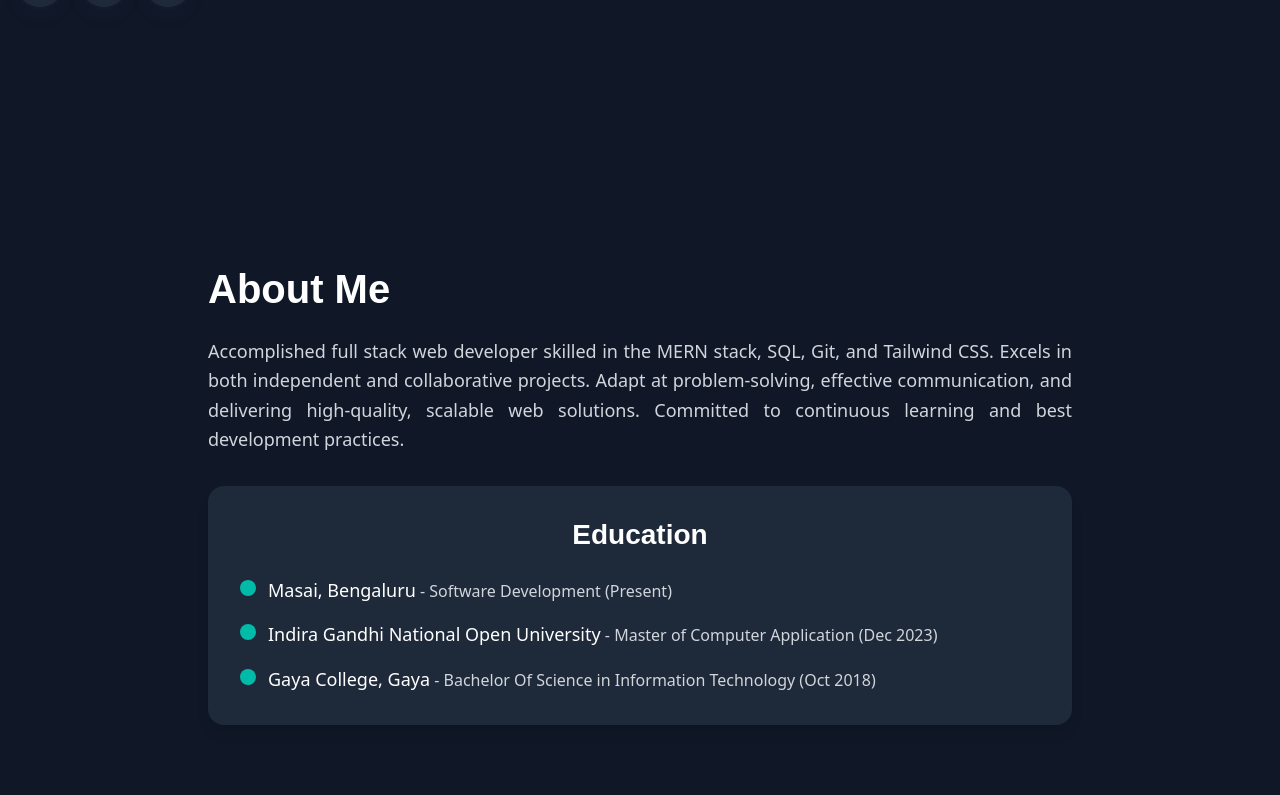
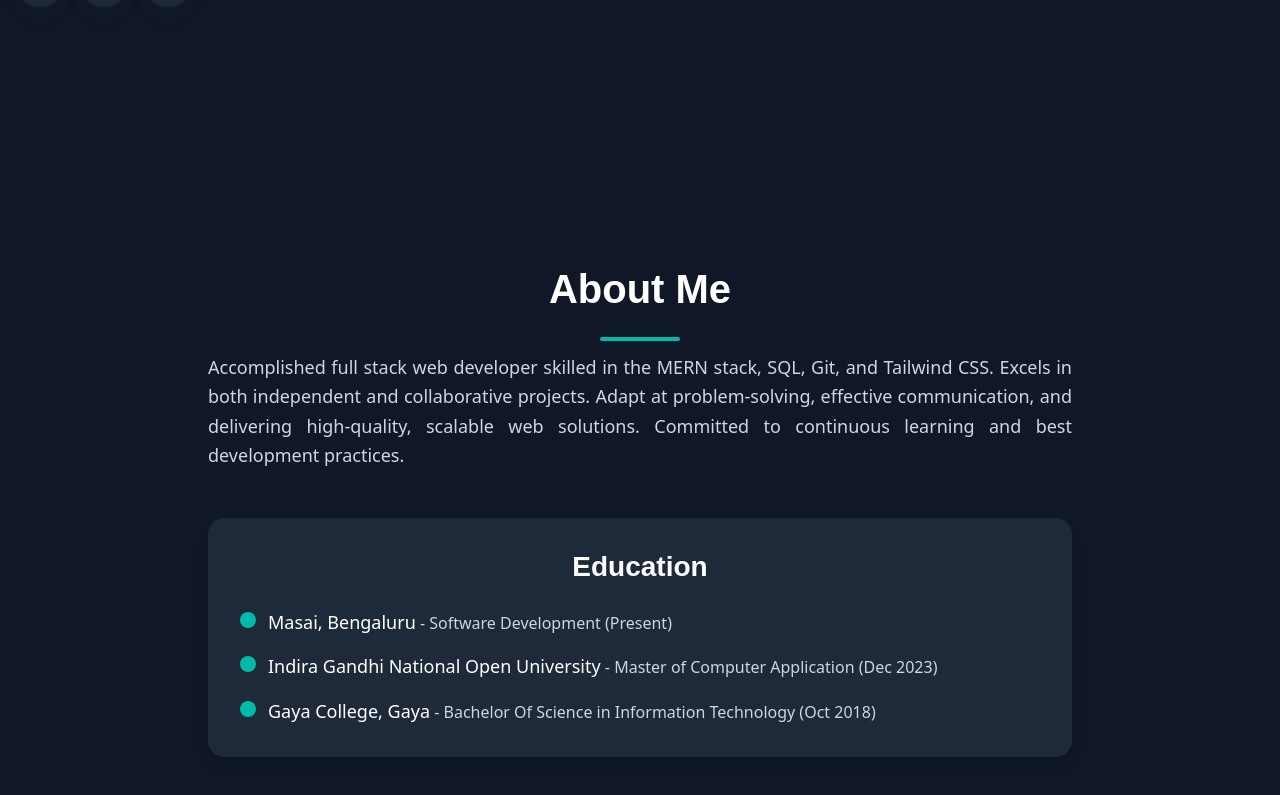
Before and after one commit to ksaurabh252/saurabhKumar_Portfolio, a React (Vite) app: page / in a window 1280 px wide. Shown: the part 707-1502 px from the top of the page. Built offline with nearby package versions, Linux system fonts and the light colour scheme.

Commit message:
style: improve About section layout and alignment
- Center align About Me heading and add underline
- Adjust spacing and margins for better visual hierarchy
- Add motion animation class to container

```diff
--- a/src/components/AboutSection.jsx
+++ b/src/components/AboutSection.jsx
@@ -2,6 +2,7 @@
    About Section Component
    Displays personal information and educational background
    ========================= */
+// eslint-disable-next-line no-unused-vars
 import { motion } from 'framer-motion';
 
 const AboutSection = ({ darkMode }) => (
@@ -24,13 +25,15 @@ const AboutSection = ({ darkMode }) => (
             ========================= */}
         <motion.div
           initial={{ y: 20 }}
-          animate={{ y: 0 }}
+          animate={{ y: 0 }} className="text-center mb-12"
           transition={{ duration: 0.5 }}
         >
-          <h2 className={`text-4xl font-bold font-['Poppins'] mb-6 text-center md:text-left ${darkMode ? 'text-white' : 'text-gray-900'
+          <h2 className={`text-4xl font-bold font-['Poppins'] mb-6 text-center  ${darkMode ? 'text-white' : 'text-gray-900'
             }`}>
             About Me
           </h2>
+          <div className={`w-20 h-1 mx-auto mb-3 rounded-full ${darkMode ? 'bg-teal-500' : 'bg-blue-600'
+            }`} />
           <p className={`text-lg leading-relaxed text-justify ${darkMode ? 'text-gray-300' : 'text-gray-700'
             }`}>
             Accomplished full stack web developer skilled in the MERN stack, SQL, Git, and Tailwind CSS.
```
